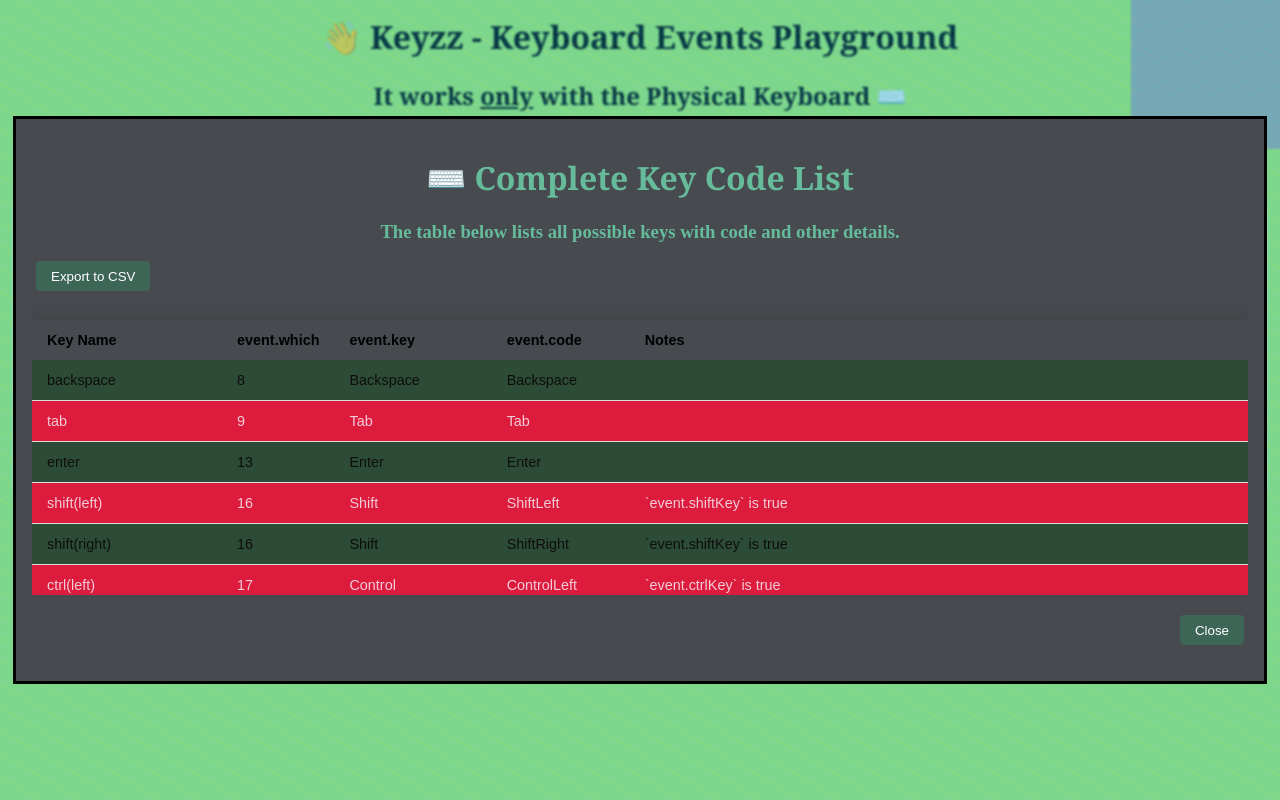
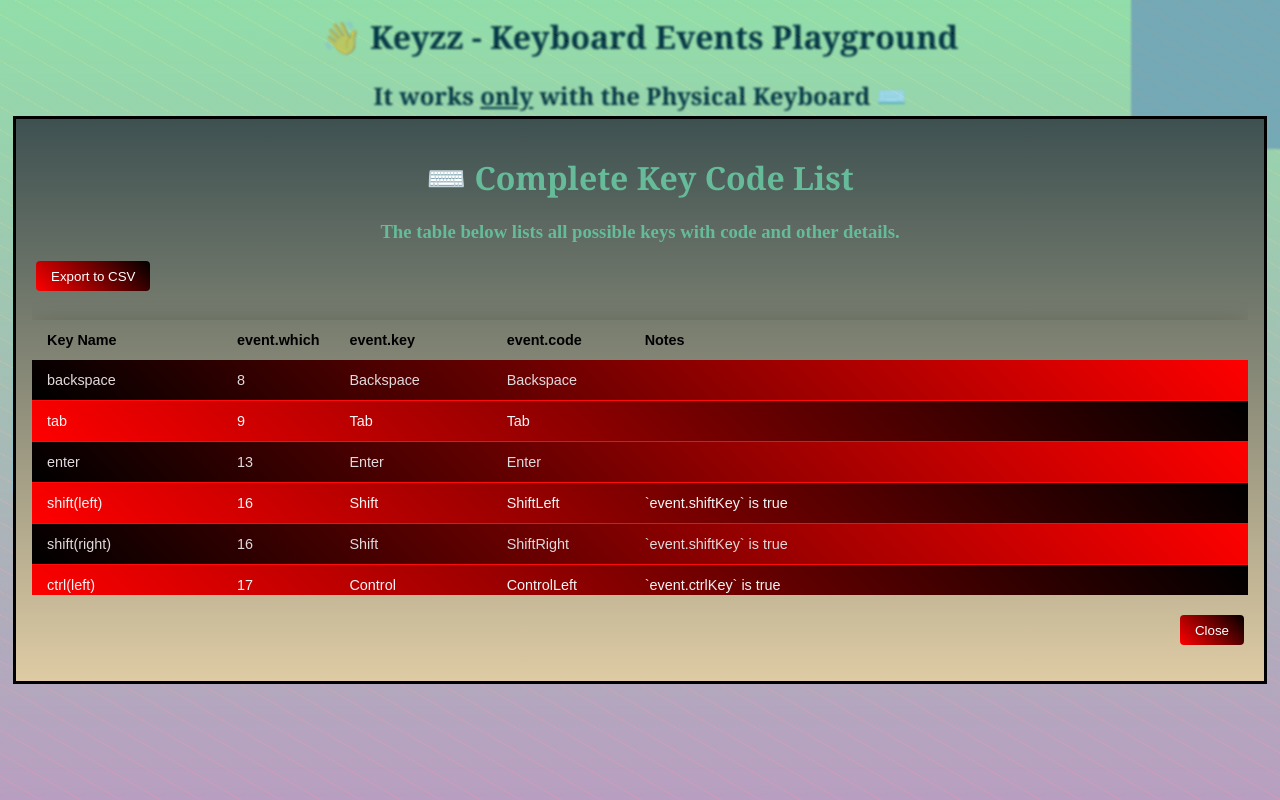
Before and after one commit to atapas/js-keyevents-demo, a website: page index.html in a window 1280 px wide. Both pictures are taken after a click on the button "Show All Key Code". Drawn offline with nearby package versions, Linux system fonts and the light colour scheme; grey boxes are pictures that could not be loaded.

Commit message:
Update style.css

```diff
--- a/style.css
+++ b/style.css
@@ -1,5 +1,6 @@
 body {
- background: radial-gradient(circle  80px, #56ab2f, #a8e063);
+  background:linear-gradient(#c6ea8d,#fe90af);
+
   color: #000000;
 }
 
@@ -27,21 +28,23 @@ table thead tr {
 
 table thead tr.legend,
 table thead tr.legend th {
-  border: 1px solid #ffffff;
+ background: linear-gradient(#e0ad64,#f7A5cb);
   text-align: center;
 }
 
 table thead tr th.type {
-  background-color: #567c96;
-  color: #ffffff;
+ background: linear-gradient(#e0ad64,#f7A5cb);
+
+  color: #070707;
 }
 #keyCodeDialog{
 text-align: center;;
-background:#474B4F;
+background: linear-gradient(#3E5151,#DECBA4);
 }
 #keyCodeDialog button{
 border:none;
-background:#3e6657;}
+background: linear-gradient(45deg, red, black);
+}
 #keyCodeDialog h1,h3{
 
   color:rgb(101, 187, 154);
@@ -49,18 +52,22 @@ background:#3e6657;}
 
 
 table thead tr th.legacy {
-  background-color: #f8f3ef;
+ background: linear-gradient(#e0ad64,#f7A5cb);
+
   color: #000000;
 }
 
 table thead tr th.current {
-  background-color: #62da2a;
+ background: linear-gradient(#e0ad64,#f7A5cb);
+
   color: #000000;
 }
 
 table thead tr th.modifier {
-  background-color: #e7ad09;
-  color: #ffffff;
+/* background: linear-gradient(-45deg,#9e1f63,#392d91); */
+ background: linear-gradient(#e0ad64,#f7A5cb);
+
+  color: #030303;
 }
 
 table th,
@@ -69,17 +76,18 @@ table td {
 }
 
 table tbody tr {
-  border-bottom: 1px solid #dddddd;
+  border-bottom: 1px solid #ff0b0b;
 }
 
 table tbody tr:nth-of-type(even) {
-  background-color: rgb(221, 27, 60);
-  color:rgb(241, 203, 216)
+  background: linear-gradient(45deg, red, black);
+  color:whitesmoke
 }
 
 table tbody tr:nth-of-type(odd) {
-  background-color: rgba(1, 80, 18, 0.377);
-  color:rgb(15, 13, 14)
+  background: linear-gradient(45deg, black,red);
+
+  color:rgb(224, 218, 221)
 }
 table tbody tr:last-of-type {
   border-bottom: 2px solid #3498db;
@@ -96,7 +104,8 @@ table tbody tr.active-row {
 
 .key mark {
   font-size: 60px;
-  background-color: #ec10d1;
+background: linear-gradient(45deg, red, black);
+
   color: #ffffff;
   border-radius: 3px;
   padding: 5px;
@@ -110,7 +119,7 @@ table tbody tr.active-row {
 
 .results {
   margin: 10px 5px 0px 5px;
-  background-color: #ebebeb;
+background:linear-gradient(#bff098,#6fd6ff);
   padding: 10px;
   border-radius: 4px;
   overflow: auto;
@@ -151,6 +160,7 @@ text-align: center;
 display:flex;
 justify-content: center;
 align-items: center;
+background: linear-gradient(45deg, red, black);
 }
 .input-here {
   width: 80%;
```
